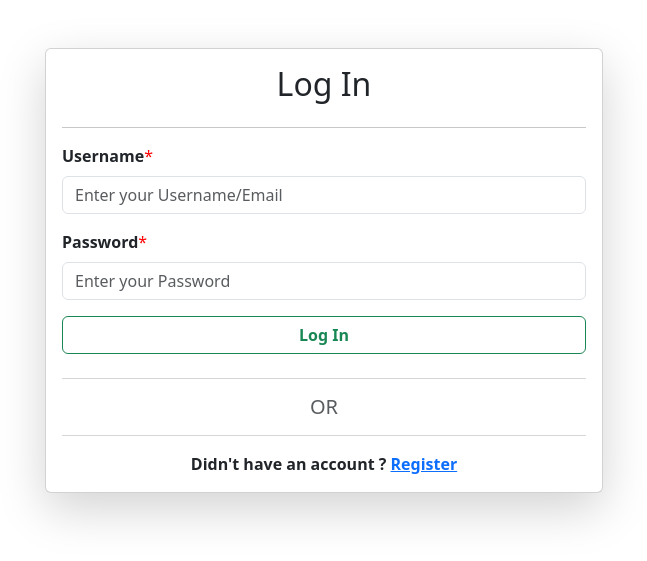
After one commit to kinshuk-code-1729/Recipe-Project-Django, a Django app: page /login/ in a window 1280 px wide. The commit adds this page. Shown: the top 561 px of the page, without its empty margins (316-963 px from the left). Run offline with Django 4.2, Linux system fonts and the light colour scheme.

Commit message:
login and signup

```diff
--- a/core/urls.py
+++ b/core/urls.py
@@ -29,6 +29,8 @@ urlpatterns = [
     path('update-recipe/<id>/',update_recipe,name="update_recipe"),
     path('contact/',contact,name="contact"),
     path('about/',about,name="about"),
+    path('login/',login_page,name="login_page"),
+    path('register/',register,name="register"),
     path('success-page/', success_page, name="success_page"),
     path('admin/', admin.site.urls),
 ]
--- a/home/templates/home/about.html
+++ b/home/templates/home/about.html
@@ -1,5 +1,5 @@
 {% extends "base.html" %}
-{% block start%}
+{% block start %}
     <h3>This is About Page</h3>
     <br>
     <h5><a href="/contact/">Contact Page</a>
--- a/home/templates/home/contact.html
+++ b/home/templates/home/contact.html
@@ -1,5 +1,5 @@
 {% extends "base.html" %}
-{% block start%}
+{% block start %}
     <h3>This is Contact Page</h3>
     <br>
     <h5><a href="/about/">About Page</a>
--- a/home/templates/home/index.html
+++ b/home/templates/home/index.html
@@ -1,5 +1,5 @@
 {% extends "base.html" %}
-{% block start%}
+{% block start %}
     <h3>Welcome to DJANGO Home Page</h3>
     <h5>This is a DJANGO template return by server</h5>
         <h5>Backend Data from views.py file</h5>
--- a/vege/models.py
+++ b/vege/models.py
@@ -1,7 +1,8 @@
 from django.db import models
+from django.contrib.auth.models import User
 
-# Create your models here.
 class Recipe(models.Model):
+    user = models.ForeignKey(User, on_delete = models.SET_NULL, null = True, blank = True)
     recipe_name = models.CharField(max_length=100)
     recipe_desc = models.TextField()
     recipe_image = models.ImageField(upload_to="recipe")
--- /dev/null
+++ b/vege/templates/login.html
@@ -0,0 +1,37 @@
+{% extends "base.html" %}
+{% block start %}
+
+<style>
+    .required-field::before {
+        content: "*";
+        color: red;
+        float: right;
+    }
+</style>
+<div class="container mt-5">
+    <form class="col-6 mx-auto p-3 shadow-lg card" method="post" enctype="multipart/form-data">
+        {% csrf_token %}
+        <h2 class="text-center">Log In</h2>
+        <hr>
+            <div class="mb-3">
+              <label class="form-label required-field"><b>Username</b></label>
+              <input required type="text" class="form-control" placeholder="Enter your Username/Email">
+            </div>
+
+            <div class="mb-3">
+              <label class="form-label required-field"><b>Password</b></label>
+              <input required type="password" class="form-control" placeholder="Enter your Password">
+            </div>
+
+            <button type="submit" class="btn btn-outline-success"><b>Log In</b></button>
+            <div class="mt-2">
+                <hr class="text-muted"/>
+                <h5 class="text-muted text-center">OR</h5>
+                <hr class="text-muted"/>
+            </div>
+            <div class="text-center"><b>Didn't have an account ? <a href="/register/"> Register</b> </a></div>
+      </form>
+
+
+</div>
+{% endblock %}
--- a/vege/views.py
+++ b/vege/views.py
@@ -22,7 +22,7 @@ def recipes(request):
     if request.GET.get('search'):
         querySet = querySet.filter(recipe_name__icontains = request.GET.get('search'))
 
-    context = {'recipes' : querySet}
+    context = {'recipes' : querySet , 'page' : 'Recipes Home'}
 
     return render(request,"recipes.html",context)
 
@@ -50,5 +50,11 @@ def update_recipe(request, id):
         querySet.save()
         return redirect('/recipes/')
 
-    context = {"recipe" : querySet}
+    context = {"recipe" : querySet, 'page' : 'Update Recipe'}
     return render(request,"update_recipes.html",context)
+
+def login_page(request):
+    return render(request, 'login.html' , context = {'page' : 'Login Page'})
+
+def register(request):
+    return render(request, 'register.html', context = {'page' : 'Sign Up Page'})
```
Also changed, not shown: vege/templates/register.html (added, +41 -0 lines), db.sqlite3, vege/migrations/0002_recipe_user.py (added).
